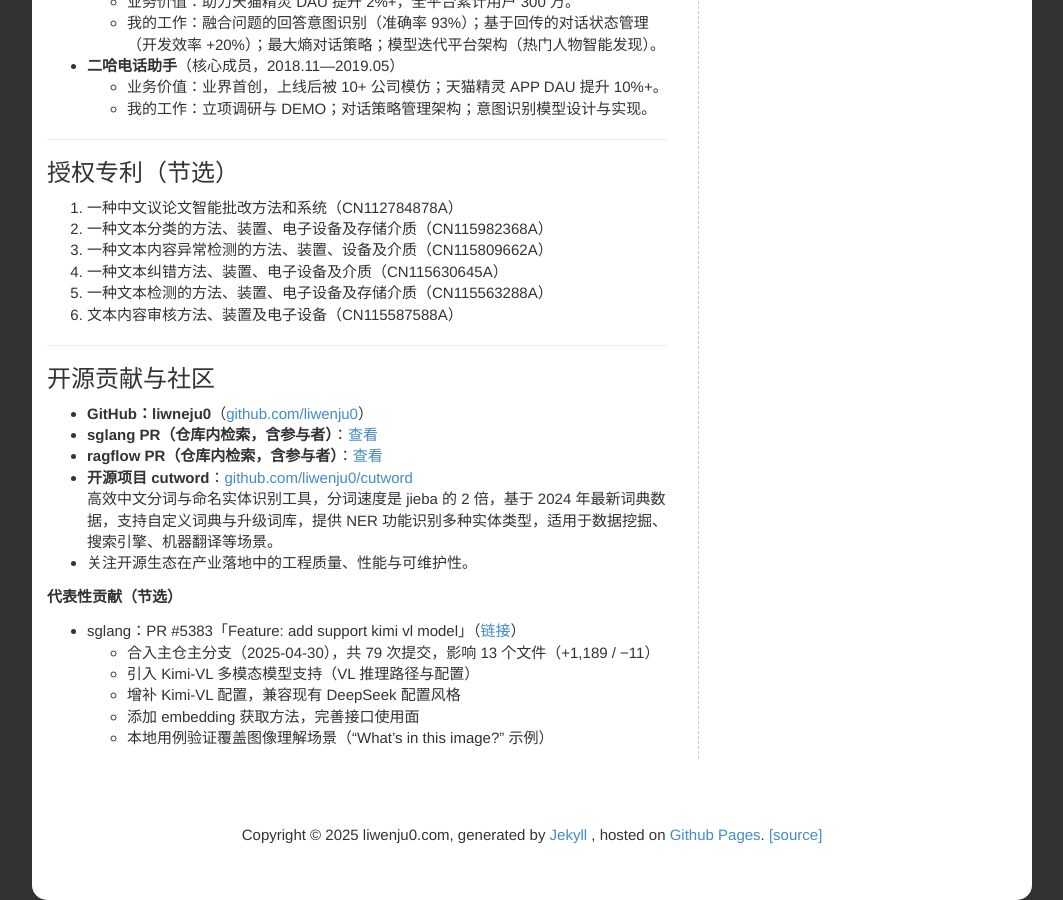
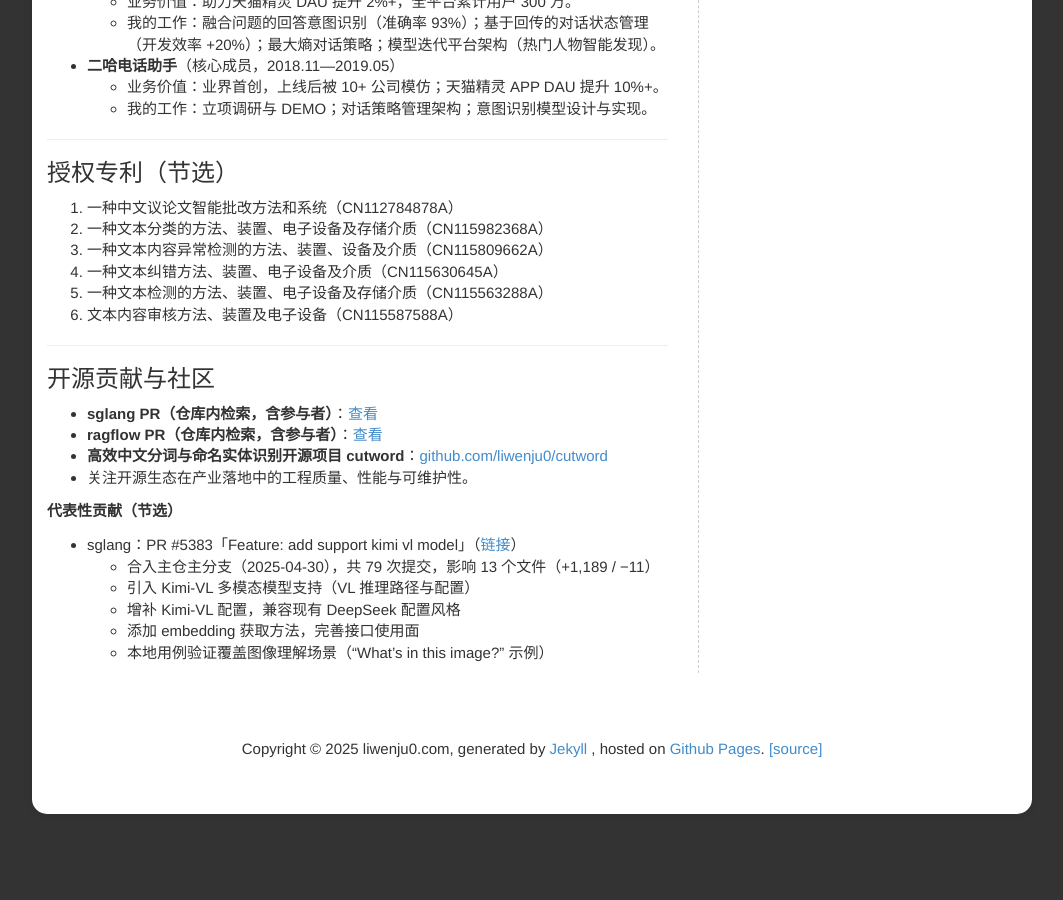
Before and after one commit to liwenju0/liwenju0.github.io, a Jekyll site: the page built from about.md, in a window 1280 px wide and 900 px high, scrolled down 1720 px. Shown: the whole window, without its empty margins (108-1171 px from the left). Built offline with Jekyll 4.4.1, drawn with Linux system fonts in a browser that asks for light colours; comment, search, counter and statistics services are not loaded; after the commit the page ends 2534 px from its top, so only the background shows below that.

Commit message:
更新简历

```diff
--- a/about.md
+++ b/about.md
@@ -93,11 +93,9 @@ title: "关于：About"
 ---
 
 ### 开源贡献与社区
-- **GitHub：liwneju0**（<a href="https://github.com/liwenju0" target="_blank" rel="noopener">github.com/liwenju0</a>）
 - **sglang PR（仓库内检索，含参与者）**：<a href="https://github.com/sgl-project/sglang/pulls?q=is%3Apr+involves%3Aliwenju0" target="_blank" rel="noopener">查看</a>
 - **ragflow PR（仓库内检索，含参与者）**：<a href="https://github.com/InfiniFlow/ragflow/pulls?q=is%3Apr+involves%3Aliwenju0" target="_blank" rel="noopener">查看</a>
-- **开源项目 cutword**：<a href="https://github.com/liwenju0/cutword" target="_blank" rel="noopener">github.com/liwenju0/cutword</a>
-  高效中文分词与命名实体识别工具，分词速度是 jieba 的 2 倍，基于 2024 年最新词典数据，支持自定义词典与升级词库，提供 NER 功能识别多种实体类型，适用于数据挖掘、搜索引擎、机器翻译等场景。
+- **高效中文分词与命名实体识别开源项目 cutword**：<a href="https://github.com/liwenju0/cutword" target="_blank" rel="noopener">github.com/liwenju0/cutword</a>
 - 关注开源生态在产业落地中的工程质量、性能与可维护性。
 
 **代表性贡献（节选）**
```
